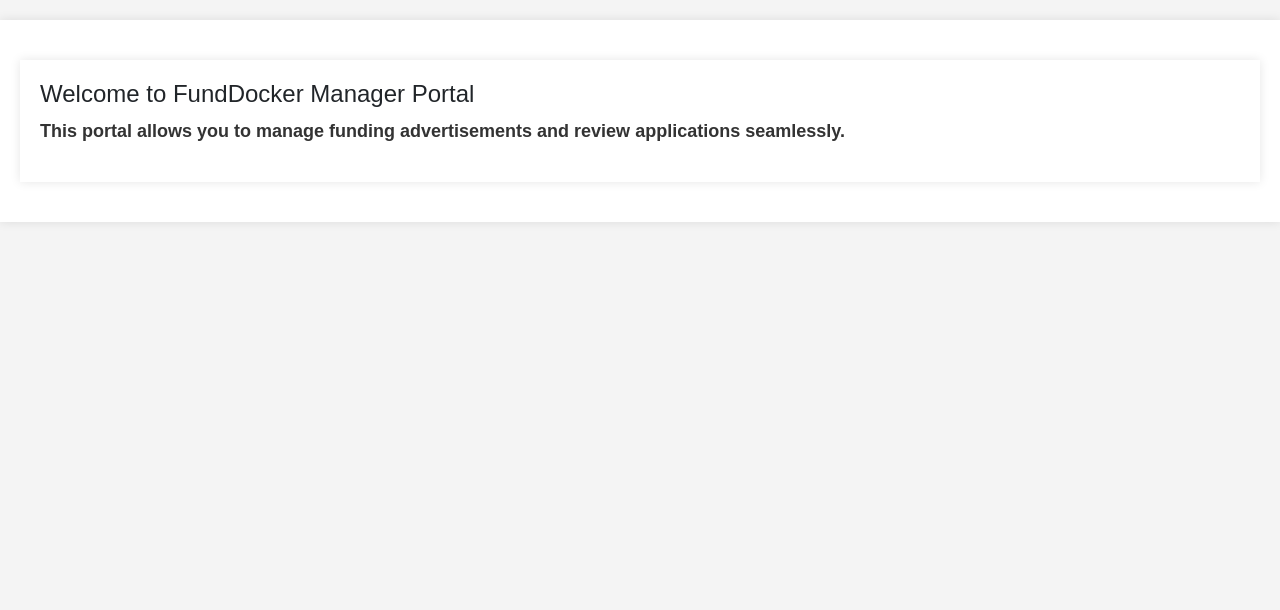
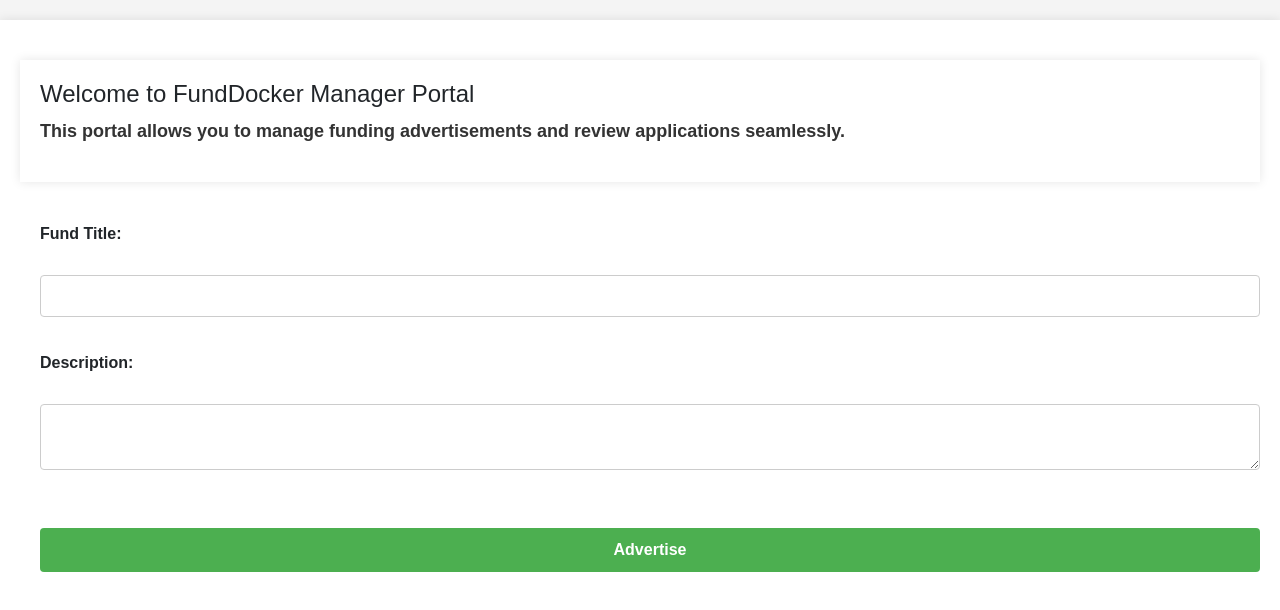
Before and after one commit to Vin1632/funding-management, a React (Create React App) app: page /PostAds in a window 1280 px wide. Shown: the top 610 px of the page. Built offline with nearby package versions, Linux system fonts and the light colour scheme; no server answers.

Commit message:
Add files via upload

```diff
--- a/src/components/Managers-dashboard/PostAds.js
+++ b/src/components/Managers-dashboard/PostAds.js
@@ -1,19 +1,45 @@
-import React, { useState, useEffect } from "react";
+import React, { useState } from "react";
 import app from "../../firebase.js";
-import "../../styles/Managers-dashboard.css";
+import '../../styles/Managers-dashboard.css';
 
 const PostAds = () => {
+  const [title, setTitle] = useState('');
+  const [description, setDescription] = useState('');
+
+  const handleSubmit = (e) => {
+    e.preventDefault();
+    // Push data to Firebase
+    const adsRef = app.firestore().collection('ads');
+    adsRef.add({
+      title: title,
+      description: description
+    })
+    .then(() => {
+      console.log("Advertisement posted successfully!");
+      // Optionally, you can reset the form fields here
+      setTitle('');
+      setDescription('');
+    })
+    .catch((error) => {
+      console.error("Error adding advertisement: ", error);
+    });
+  };
 
   return (
-    <div>
+    <div className="App">
       <div className="container">
         <h2>Welcome to FundDocker Manager Portal</h2>
         <p>This portal allows you to manage funding advertisements and review applications seamlessly.</p>
       </div>
-
-
+      <form id="funding-form" onSubmit={handleSubmit}>
+        <label htmlFor="fund-title">Fund Title:</label><br />
+        <input type="text" id="fund-title" name="fund-title" value={title} onChange={(e) => setTitle(e.target.value)} /><br />
+        <label htmlFor="fund-description">Description:</label><br />
+        <textarea id="fund-description" name="fund-description" value={description} onChange={(e) => setDescription(e.target.value)} /><br /><br />
+        <button type="submit">Advertise</button>
+      </form>
     </div>
   );
-};
+}
 
 export default PostAds;
```
